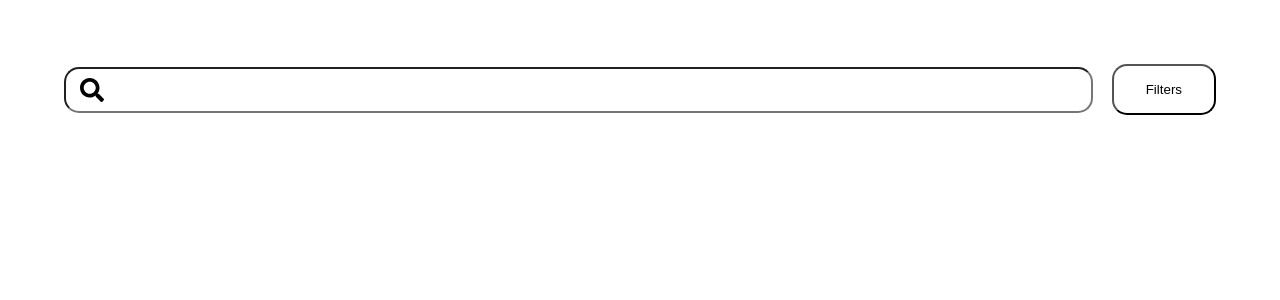
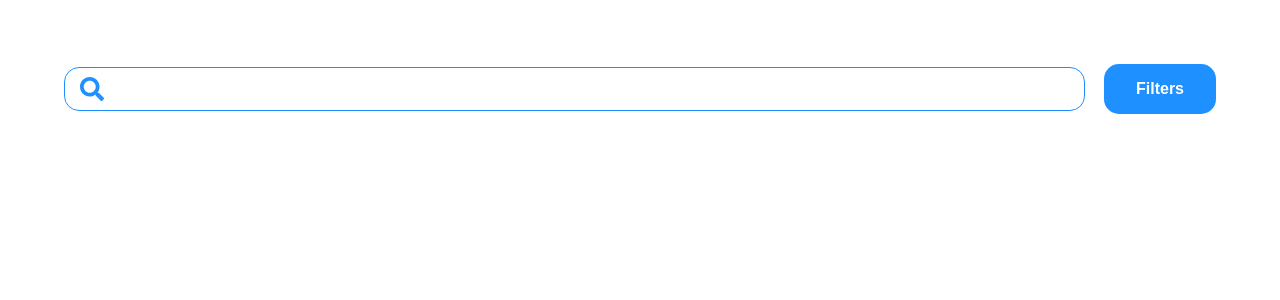
Before and after one commit to riverrz/gallery-app, a React (Create React App) app: page / in a window 1280 px wide. Shown: the top 300 px of the page. Built offline with nearby package versions, Linux system fonts and the light colour scheme.

Commit message:
Minor stylistic changes

```diff
--- a/src/components/atoms/button/button.module.css
+++ b/src/components/atoms/button/button.module.css
@@ -4,9 +4,16 @@
   background-color: transparent;
   cursor: pointer;
   border-radius: 15px;
+  border: none;
+  font-weight: bold;
+  font-size: 1rem;
+  transition: transform 0.1s;
+}
+.btn:active {
+  transform: scale(0.95);
 }
 .btn--primary {
-  background-color: dodgerblue;
+  background: var(--color-primary);
   color: #fff;
 }
 .btn--secondary {
--- a/src/components/atoms/button/index.js
+++ b/src/components/atoms/button/index.js
@@ -11,7 +11,10 @@ export default function Button({
     <button
       className={classNames(
         styles.btn,
-        { "btn--primary": primary, "btn--secondary": secondary },
+        {
+          [styles["btn--primary"]]: primary,
+          [styles["btn--secondary"]]: secondary,
+        },
         className
       )}
       {...rest}
--- a/src/components/atoms/search/search.module.css
+++ b/src/components/atoms/search/search.module.css
@@ -6,12 +6,15 @@
   top: 50%;
   transform: translateY(-50%);
   left: 1rem;
+  color: var(--color-primary);
 }
 .search-input {
   outline: none;
   padding: 10px 3rem;
+  padding-right: 1rem;
   border-radius: 15px;
   font-size: 1.2rem;
   display: block;
   width: 100%;
+  border: 1px solid var(--color-primary);
 }
--- a/src/index.css
+++ b/src/index.css
@@ -4,6 +4,10 @@
   box-sizing: border-box;
   margin: 0;
   padding: 0;
+}
+
+:root {
+  --color-primary: dodgerblue;
 }
 
 body {
```
